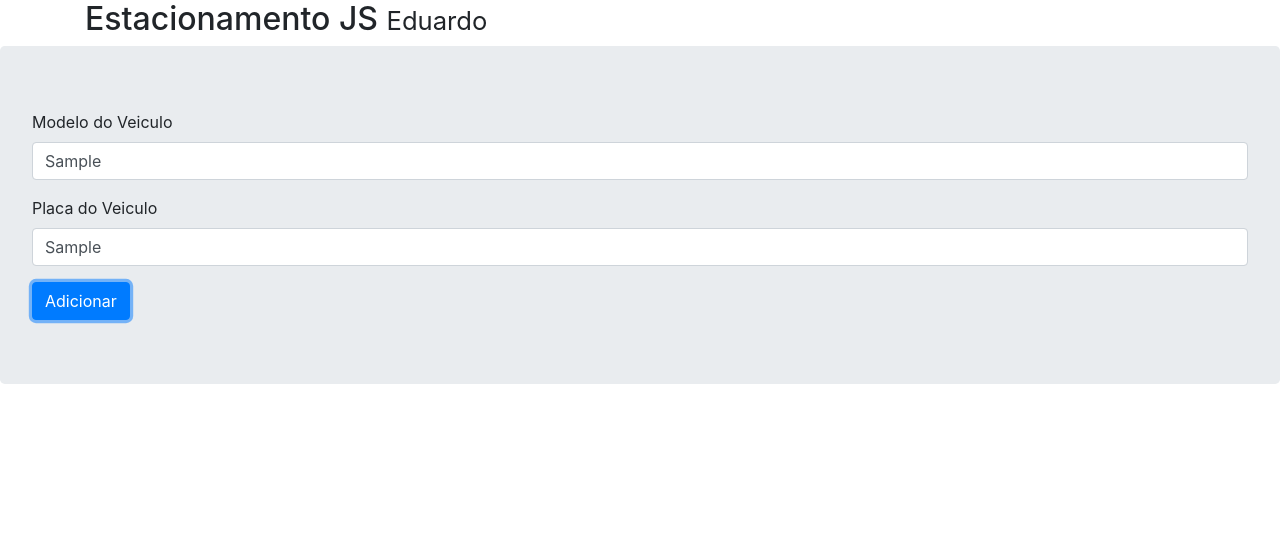
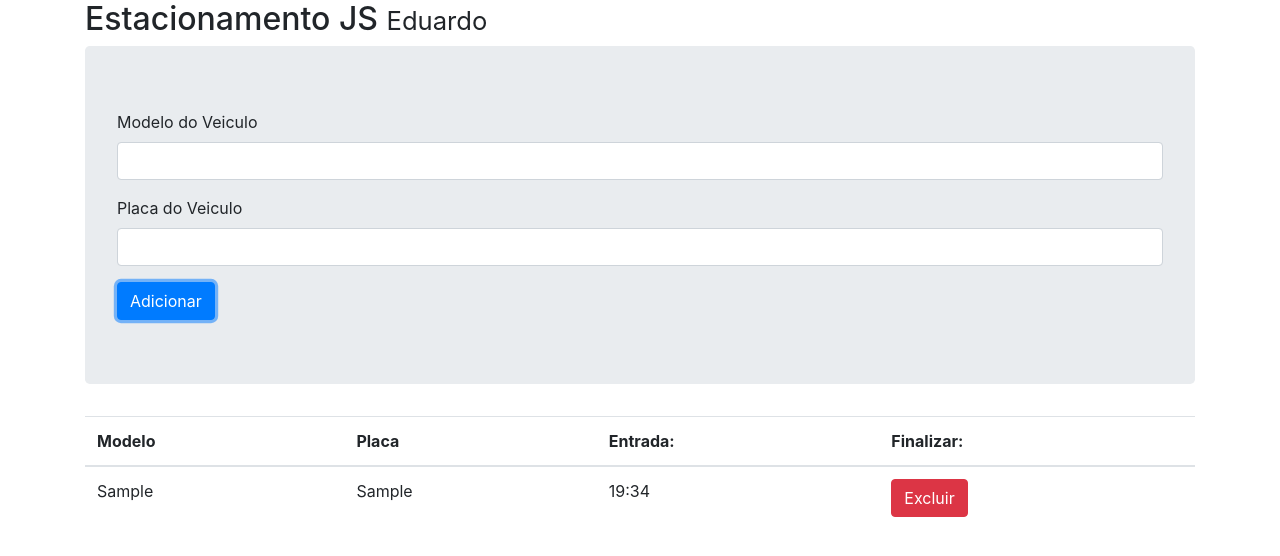
Before and after one commit to eduardonishino/estacionamento, a plain HTML site: page index.html in a window 1280 px wide. Both pictures are taken after typing "Sample", "Sample" into the empty fields and a click on the button "Adicionar". Drawn offline with nearby package versions, Linux system fonts and the light colour scheme.

Commit message:
modificado

```diff
--- a/index.html
+++ b/index.html
@@ -9,29 +9,48 @@
 
     <title>Estacionamento</title>
 </head>
-<body>
+<body onload="mostraPatio()">
     <div class="container">
         <div class="header clearfix">
 			<h2>Estacionamento JS <small>Eduardo</small> </h2>
-        </div>
-    </div>
+
+
     <div class="jumbotron">
-        <div id="formulario">
+        <form id="formulario">
            <div class="form-group">
               <label>Modelo do Veiculo</label>
-              <input type="text" id="modeloCarro" class="form-control">
+              <input type="text" id="modeloCarro" class="form-control" required>
            </div>
            <div class="form-group">
                <label>Placa do Veiculo</label>
-               <input type="text" id="placaVeiculo" class="form-control" >
+               <input type="text" id="placaCarro" class="form-control" required>
            </div>
            <button type="submit" class="btn btn-primary">Adicionar</button>
+        </form>
         </div>
     </div>
+
+    <div class="row marketing">
+        <div class="col-lg-12">
+            <table class="table table-hover">
+               <thead>
+                   <tr>
+                       <th>Modelo</th>
+                       <th>Placa</th>
+                       <th>Entrada:</th>
+                       <th>Finalizar:</th>
+                   </tr>
+               </thead>
+               <tbody id="resultado"></tbody>
+            </table>
+        </div>
+    </div>
+</div>
     <script src="js/jquery.js"></script>
 
     <script src="https://stackpath.bootstrapcdn.com/bootstrap/4.1.3/js/bootstrap.min.js" integrity="sha384-ChfqqxuZUCnJSK3+MXmPNIyE6ZbWh2IMqE241rYiqJxyMiZ6OW/JmZQ5stwEULTy" crossorigin="anonymous"></script>
 
     <script src="js/main.js"></script>
+
 </body>
 </html>
--- a/js/main.js
+++ b/js/main.js
@@ -1,7 +1,64 @@
 document.getElementById('formulario').addEventListener('submit', cadastroVeiculo);
 
 function cadastroVeiculo(e){
+	let modeloCarro = document.getElementById('modeloCarro').value;
+    let placaCarro = document.getElementById('placaCarro').value;
+	var time = new Date();
 
-	console.log("heloo");
+
+	carro = {
+		modelo: modeloCarro,
+		placa: placaCarro,
+		hora: time.getHours(),
+		minutos: time.getMinutes()
+	}
+
+	if(localStorage.getItem('patio') === null){
+		var carros = [];
+		carros.push(carro);
+		localStorage.setItem('patio' , JSON.stringify(carros));
+	}else{
+		var carros = JSON.parse(localStorage.getItem('patio'));
+		carros.push(carro);
+		localStorage.setItem('patio',JSON.stringify(carros));
+	}
+
+	document.getElementById('formulario').reset();
+	mostraPatio();
+
 	e.preventDefault();
 }
+
+function apagarVeiculo(placa){
+	var carros = JSON.parse(localStorage.getItem('patio'));
+
+	for(var i = 0;i < carros.length; i++){
+		if(carros[i].placa == placa){
+             carros.splice(i ,1);
+		}
+
+		localStorage.setItem('patio', JSON.stringify(carros));
+	}
+
+	mostraPatio();
+}
+
+function mostraPatio(){
+    var carros = JSON.parse(localStorage.getItem('patio'));
+	var carroResultado = document.getElementById('resultado');
+
+	carroResultado.innerHTML = '';
+
+	for(var i = 0;i < carros.length; i++){
+		var modelo = carros[i].modelo;
+		var placa = carros[i].placa;
+		var hora = carros[i].hora;
+		var minutos = carros[i].minutos;
+
+		carroResultado.innerHTML += '<tr><td>'+ modelo +
+									'</td><td>'+ placa +
+									'</td><td>'+ hora + ':' + minutos +
+									'</td><td><button class="btn btn-danger" onclick="apagarVeiculo(\'' + placa + '\')">Excluir</button>' +
+									'</td></tr>';
+	}
+}
```
